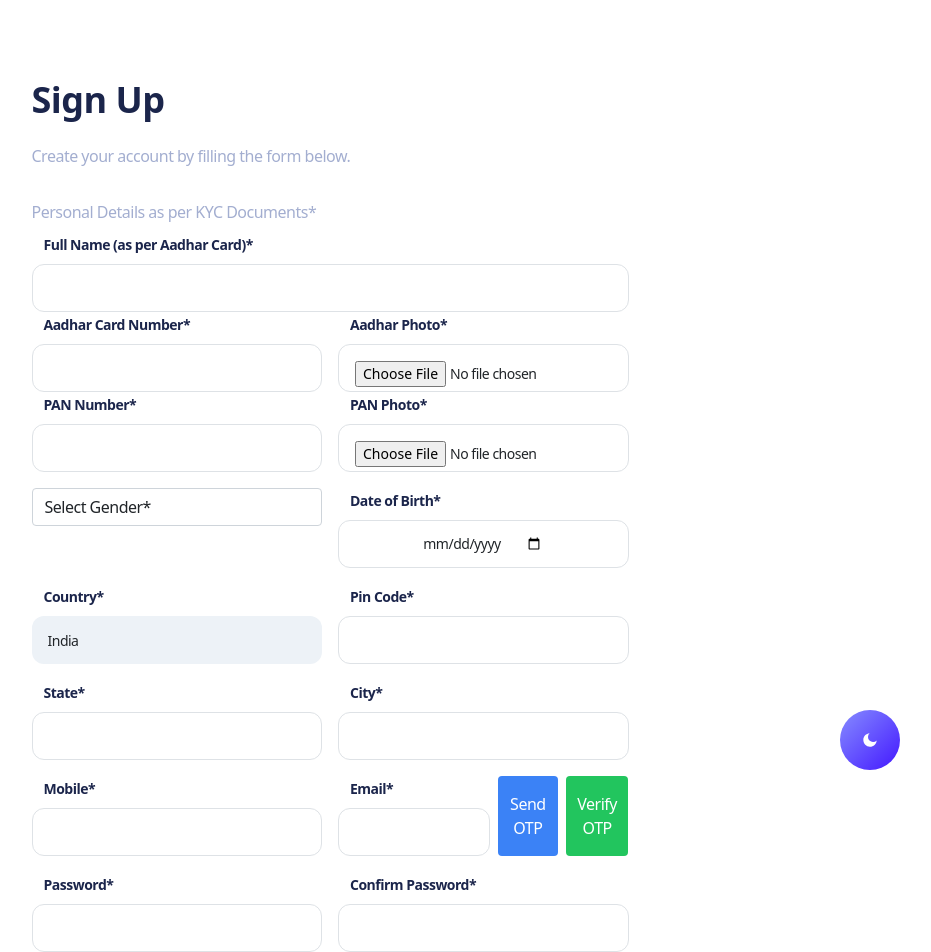
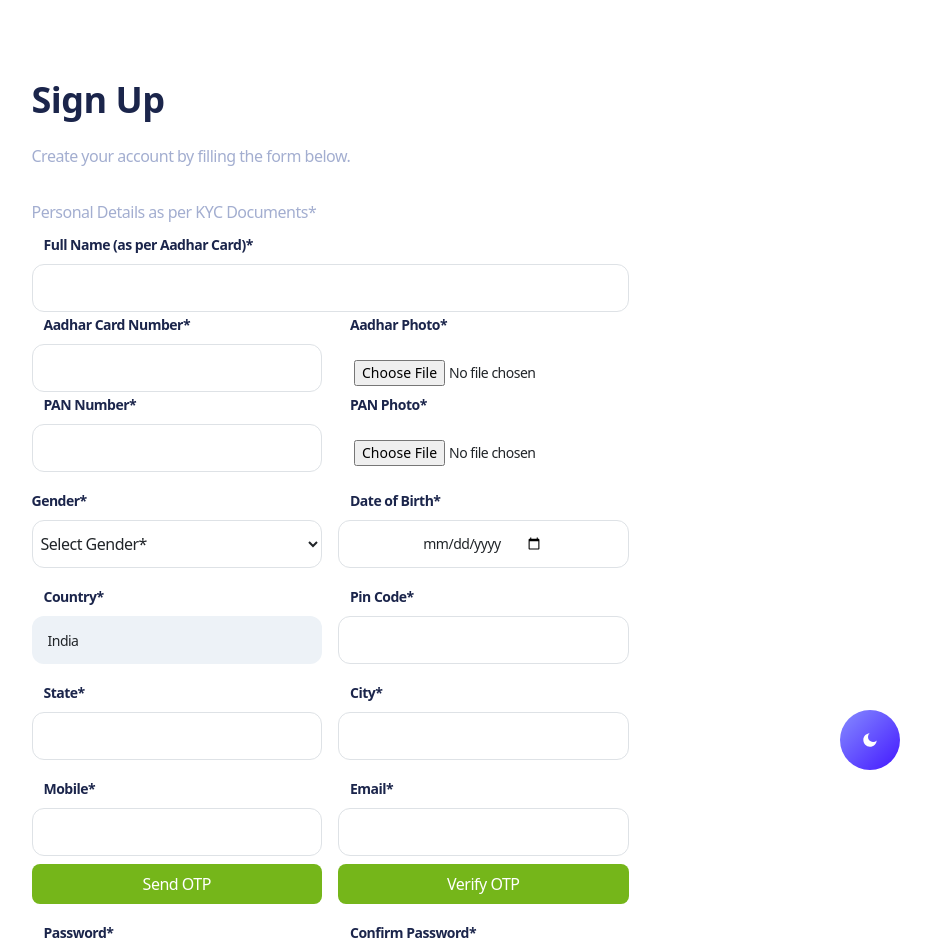
Before and after one commit to b3ingarshad/Rishta, a React (Create React App) app in the folder client/: page /auth/sign-up in a window 1280 px wide. Shown: the top 952 px of the page, without its empty margins (345-1276 px from the left). Built offline with nearby package versions, Linux system fonts and the light colour scheme; what tailwindcss-rtl would draw is missing.

Commit message:
SignUp Changes

```diff
--- a/client/src/components/fields/InputField.jsx
+++ b/client/src/components/fields/InputField.jsx
@@ -10,6 +10,8 @@ function InputField(props) {
     disabled,
     value,        // new: controlled value
     onChange,
+    style,
+    className
 
   } = props;
 
@@ -27,18 +29,22 @@ function InputField(props) {
         disabled={disabled}
         type={type}
         id={id}
+        style={style}
         placeholder={placeholder}
        value={type === "file" ? undefined : value}      // controlled value here
         onChange={onChange} // change handler here
-        className={`mt-2 flex h-12 w-full items-center justify-center rounded-xl border bg-white/0 p-3 text-sm outline-none ${
-          disabled === true
+         className={`mt-2 flex h-12 w-full items-center justify-center rounded-xl
+          border bg-white/0 p-3 text-sm outline-none
+          ${disabled === true
             ? "!border-none !bg-gray-100 dark:!bg-white/5 dark:placeholder:!text-[rgba(255,255,255,0.15)]"
             : state === "error"
             ? "border-red-500 text-red-500 placeholder:text-red-500 dark:!border-red-400 dark:!text-red-400 dark:placeholder:!text-red-400"
             : state === "success"
             ? "border-green-500 text-green-500 placeholder:text-green-500 dark:!border-green-400 dark:!text-green-400 dark:placeholder:!text-green-400"
             : "border-gray-200 dark:!border-white/10 dark:text-white"
-        }`}
+          }
+          ${className || ""}   // 👉 user class override
+        `}
       />
     </div>
   );
--- a/client/src/index.css
+++ b/client/src/index.css
@@ -27,3 +27,7 @@ input.defaultCheckbox::before {
 input:checked.defaultCheckbox::before {
 	opacity: 1;
 }
+
+.custom-file{
+	border: none !important;
+}
--- a/client/src/views/auth/SignUp.jsx
+++ b/client/src/views/auth/SignUp.jsx
@@ -5,6 +5,7 @@ import { useAuth } from "../../context/AuthContext";
 import { useNavigate } from "react-router-dom";
 import { toast, ToastContainer } from "react-toastify";
 import { useLocation } from "react-router-dom";
+import { border } from "@chakra-ui/system";
 const API_BASE = process.env.REACT_APP_API_BASE_URL || "http://localhost:5000";
 
 export default function SignUp() {
@@ -323,6 +324,8 @@ export default function SignUp() {
                 value={form.aadharPhoto}
                 onChange={handleChange}
                 type="file"
+                className="custom-file"
+
               />
 
               {renderError("aadharPhoto")}
@@ -338,6 +341,7 @@ export default function SignUp() {
                 value={form.panPhoto}
                 onChange={handleChange}
                 type="file"
+                className="custom-file"
               />
 
               {renderError("panPhoto")}
@@ -347,9 +351,19 @@ export default function SignUp() {
           {/* Gender & DOB */}
           <div className="row gx-3 mb-3">
             <div className="col-md-6">
+              <label
+                htmlFor="gender"
+                className={`text-sm text-navy-700 dark:text-white font-bold`}
+              >
+                Gender*
+              </label>
               <select
                 id="gender"
-                className="form-control"
+                className="mt-2 flex h-12 w-full items-center justify-center rounded-xl
+          border bg-white/0 p-1 outline-none
+          border-gray-200 dark:!border-white/10 dark:text-white
+             // 👉 user class override
+        "
                 value={form.gender}
                 onChange={handleChange}
               >
@@ -404,13 +418,24 @@ export default function SignUp() {
               {renderError("mobile")}
             </div>
             <div className="col-md-6">
-              <div className="flex gap-2">
+              <div>
                 <InputField id="email" label="Email*" value={form.email} onChange={handleChange} />
-                <button type="button" onClick={handleEmailVerification} className="bg-blue-500 text-white p-2 rounded">Send OTP</button>
-                <button type="button" onClick={handleOTPVerification} className="bg-green-500 text-white p-2 rounded">Verify OTP</button>
+
               </div>
+
               {renderError("email")}
             </div>
+
+            <div className="col-md-6">
+              <button type="button" onClick={handleEmailVerification} className="w-full py-2 mt-2 rounded-lg text-white font-medium bg-[#75B61A] hover:bg-green-600">Send OTP</button>
+
+            </div>
+
+            <div className="col-md-6">
+              <button type="button" onClick={handleOTPVerification} className="w-full py-2 mt-2 rounded-lg text-white font-medium bg-[#75B61A] hover:bg-green-600">Verify OTP</button>
+            </div>
+
+
           </div>
 
           {/* Passwords */}
@@ -437,7 +462,7 @@ export default function SignUp() {
 
 
           {/* Additional */}
-          <p className="mb-2 text-base text-gray-600">Additional Details*</p>
+          {/* <p className="mb-2 text-base text-gray-600">Additional Details*</p>
           <div className="row gx-3 mb-3">
             <div className="col-md-6">
               <InputField id="education" label="Education" value={form.education} onChange={handleChange} />
@@ -455,7 +480,7 @@ export default function SignUp() {
               <InputField id="nomineeRelation" label="Nominee Relation*" value={form.nomineeRelation} onChange={handleChange} />
               {renderError("nomineeRelation")}
             </div>
-          </div>
+          </div> */}
 
           {/* Referral */}
           <p className="mb-2 text-base text-gray-600">Referral Code*</p>
```
Also changed, not shown: client/src/assets/css/App.css (line endings or trailing spaces). Lines whose indentation alone changed are shown as unchanged.
